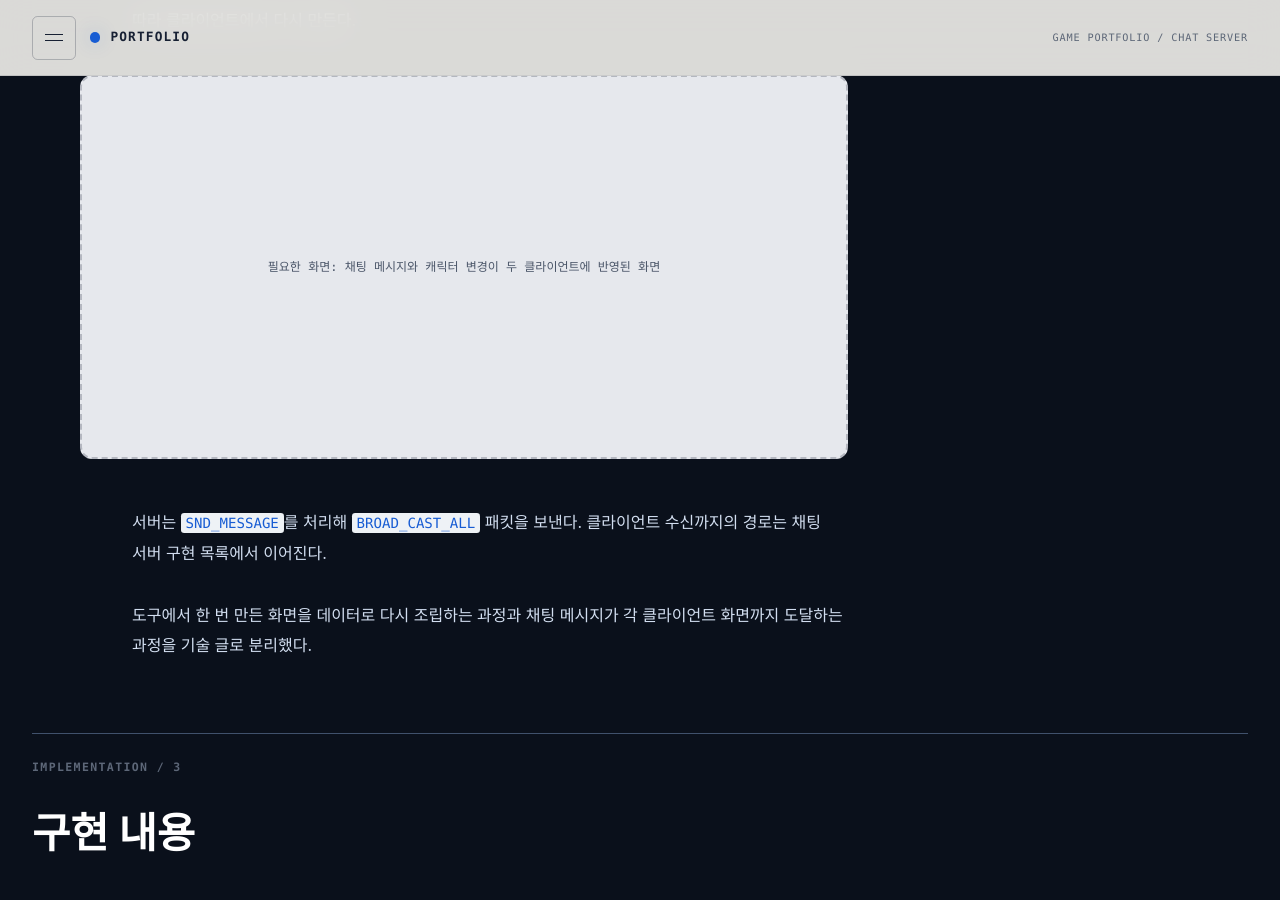
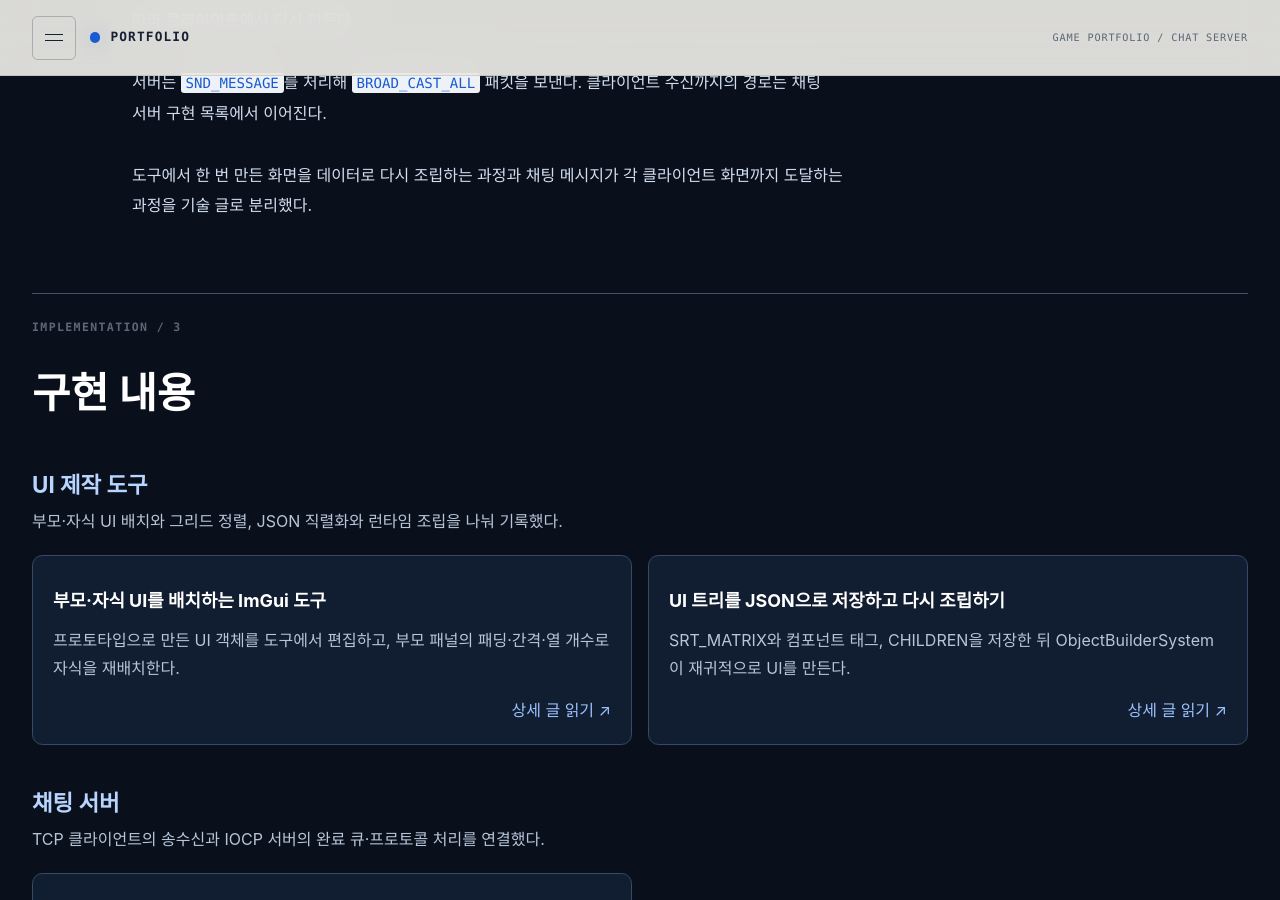
Before and after one commit to yollo4179/yollo4179.github.io, a Jekyll site: the page built from _projects/crazy-arcade-chat-server.md, in a window 1280 px wide and 900 px high, scrolled down 2710 px. Built offline with Jekyll 4.4.1, drawn with Linux system fonts in a browser that asks for light colours.

Commit message:
chore: 채팅 서버 소개의 빈 화면 안내 정리

```diff
--- a/_projects/crazy-arcade-chat-server.md
+++ b/_projects/crazy-arcade-chat-server.md
@@ -60,8 +60,6 @@ topics:
 
 부모 패널의 패딩·간격·열 수를 바꾸고 자식 UI를 다시 정렬한다. 저장한 계층은 JSON의 `CHILDREN` 배열을 따라 클라이언트에서 다시 만든다.
 
-<div class="detail-image-placeholder">필요한 화면: 채팅 메시지와 캐릭터 변경이 두 클라이언트에 반영된 화면</div>
-
 서버는 `SND_MESSAGE`를 처리해 `BROAD_CAST_ALL` 패킷을 보낸다. 클라이언트 수신까지의 경로는 [채팅 서버 구현 목록]({{ '/projects/crazy-arcade-chat-server/technical/iocp-chat/' | relative_url }})에서 이어진다.
 
 도구에서 한 번 만든 화면을 데이터로 다시 조립하는 과정과 채팅 메시지가 각 클라이언트 화면까지 도달하는 과정을 기술 글로 분리했다.
```
